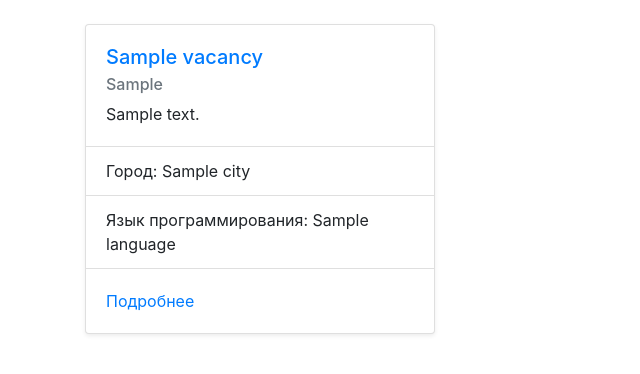
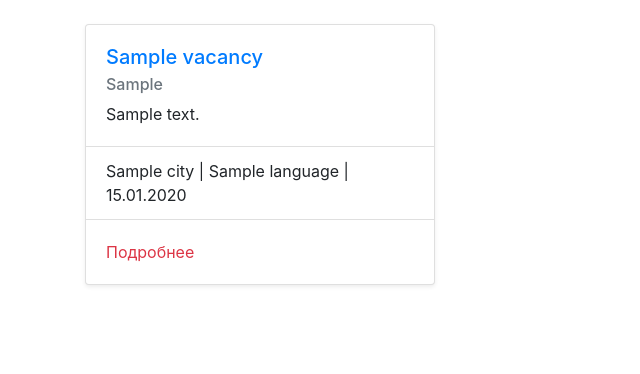
Before and after one commit to NehvedovichVlad/scraping_service, a Django app: page / in a window 1280 px wide. Shown: the part 48-422 px from the top of the page, without its empty margins (0-640 px from the left). Run offline with Django 3.2, Linux system fonts and the light colour scheme; tables that the repository leaves empty hold one stand-in row (values such as "Sample post").

Commit message:
change vacancy card

```diff
--- a/src/scraping/templates/scraping/home.html
+++ b/src/scraping/templates/scraping/home.html
@@ -16,11 +16,11 @@
           <p class="card-text">{{obj.description|truncatechars:120}}</p>
         </div>
         <ul class="list-group list-group-flush">
-        <li class="list-group-item">Город: {{obj.city}}</li>
-        <li class="list-group-item">Язык программирования: {{obj.language}}</li>
+          <li class="list-group-item">{{obj.city.name}} | {{obj.language.name}} |
+            {{obj.timestamp|date:"d.m.Y"}}</li>
         </ul>
         <div class="card-body">
-        <a href="{{obj.url}}" class="card-link">Подробнее</a>
+          <a href="{{obj.url}}" class="card-link {% cycle 'text-danger' 'text-warning' 'text-success'%}">Подробнее</a>
         </div>
       </div>
     </div>
```
Also changed, not shown: src/templates/inc/_nav.html (line endings or trailing spaces). Lines whose indentation alone changed are shown as unchanged.
